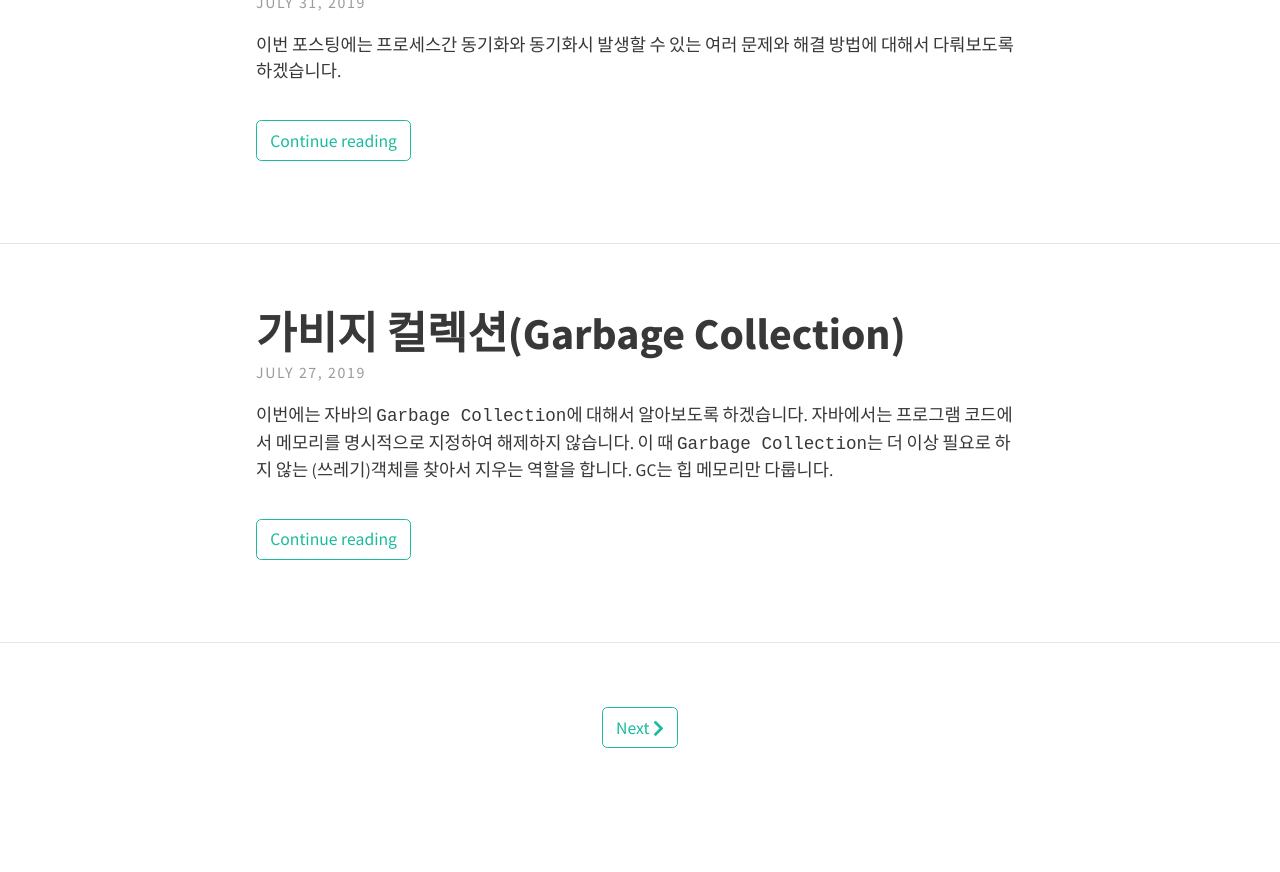
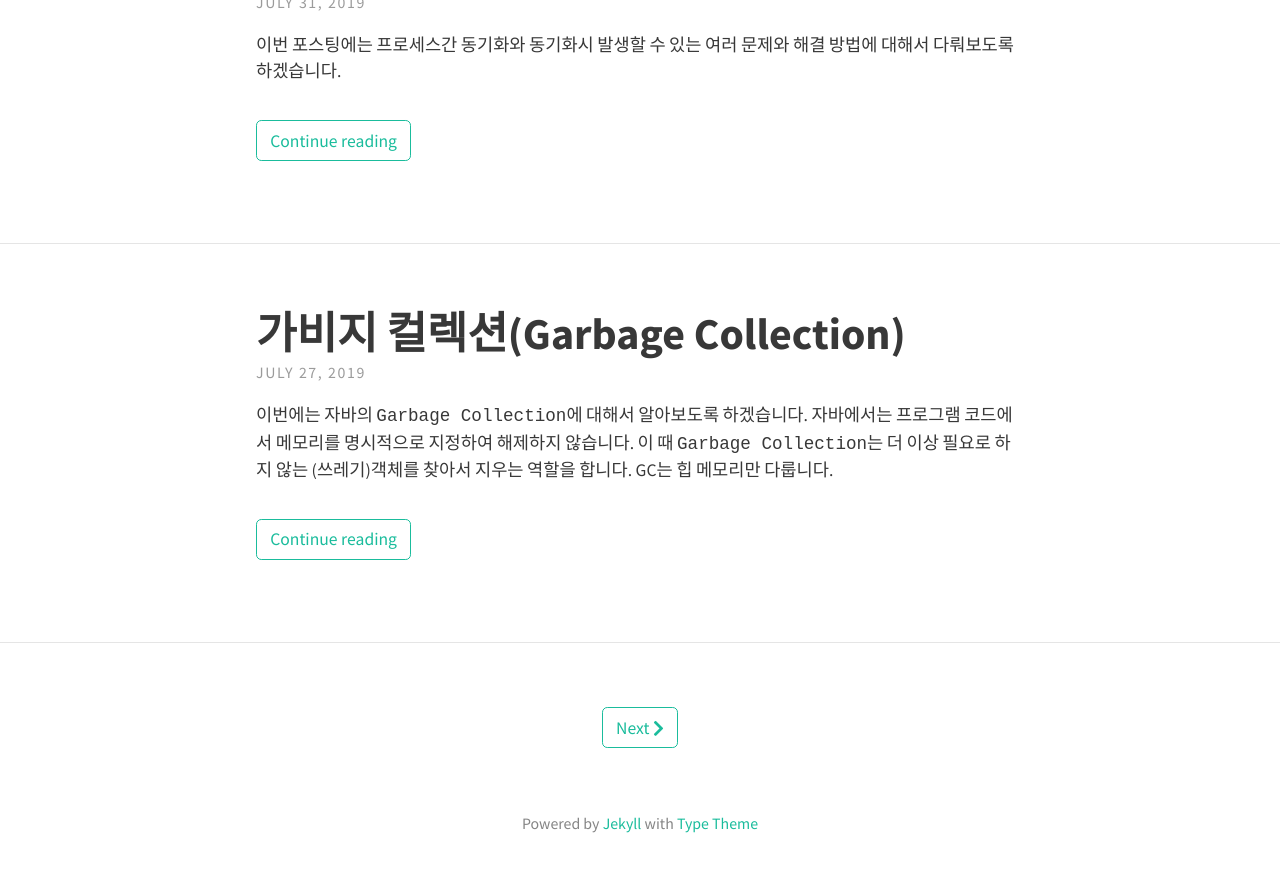
Before and after one commit to Jungwoon/jungwoon.github.io, a Jekyll site: the page built from index.html, in a window 1280 px wide and 900 px high, scrolled down 5509 px. Shown: the top 872 px of the window. Built offline with Jekyll 4.4.1, drawn with Linux system fonts in a browser that asks for light colours; nearby versions of some CDN libraries; the list of posts is cut into pages by our own code; before the commit the page ends 6257 px from its top, so only the background shows below that.

Commit message:
new blog theme

```diff
--- a/_config.yml
+++ b/_config.yml
@@ -17,8 +17,8 @@ theme_settings:
 #
 #     <p>Remove all header text in <code>_config.yml</code> to disable this feature.</p>
 #  header_text_feature_image:
-#  footer_text: >
-#   Powered by <a href="https://jekyllrb.com/">Jekyll</a> with <a href="https://github.com/rohanchandra/type-theme">Type Theme</a>
+  footer_text: >
+   Powered by <a href="https://jekyllrb.com/">Jekyll</a> with <a href="https://github.com/rohanchandra/type-theme">Type Theme</a>
 
   # Icons
   rss: false
```
Also changed, not shown: _posts/2016-09-18-Glide.md (+0 -1 lines).
